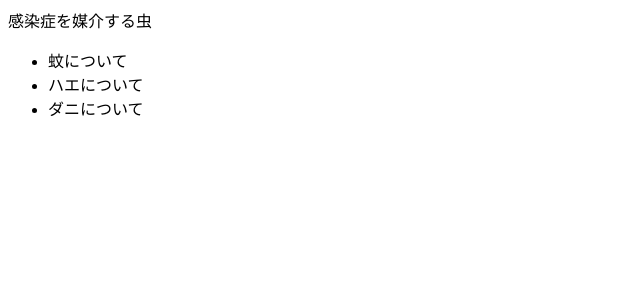
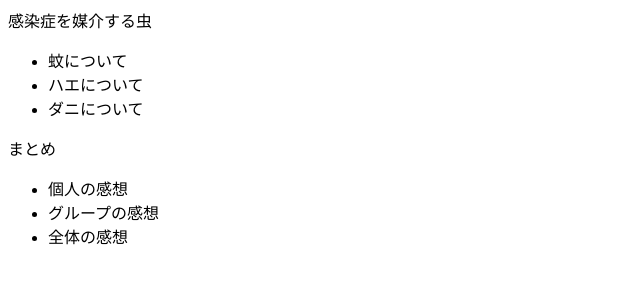
Before and after one commit to harukisugiyama/musi-kansensyo, a plain HTML site: page index.html in a window 1280 px wide. Shown: the whole page, without its empty margins (0-640 px from the left). Drawn offline with Linux system fonts and the light colour scheme.

Commit message:
Update index.html

```diff
--- a/index.html
+++ b/index.html
@@ -18,4 +18,12 @@
     <div class="main">
     </div>
     <div class="footer">
+      <div class="footer-logo">まとめ</div>
+      <div class="footer-list">
+        <ul>
+          <li>個人の感想</li>
+          <li>グループの感想</li>
+          <li>全体の感想</li>
+        </ul>
+      </div>
     </div>
```
